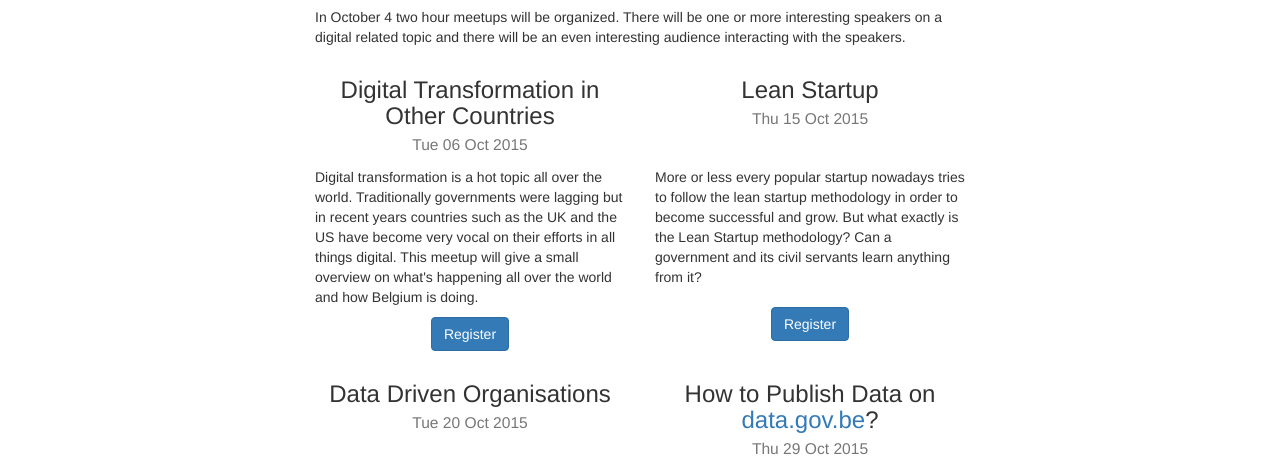
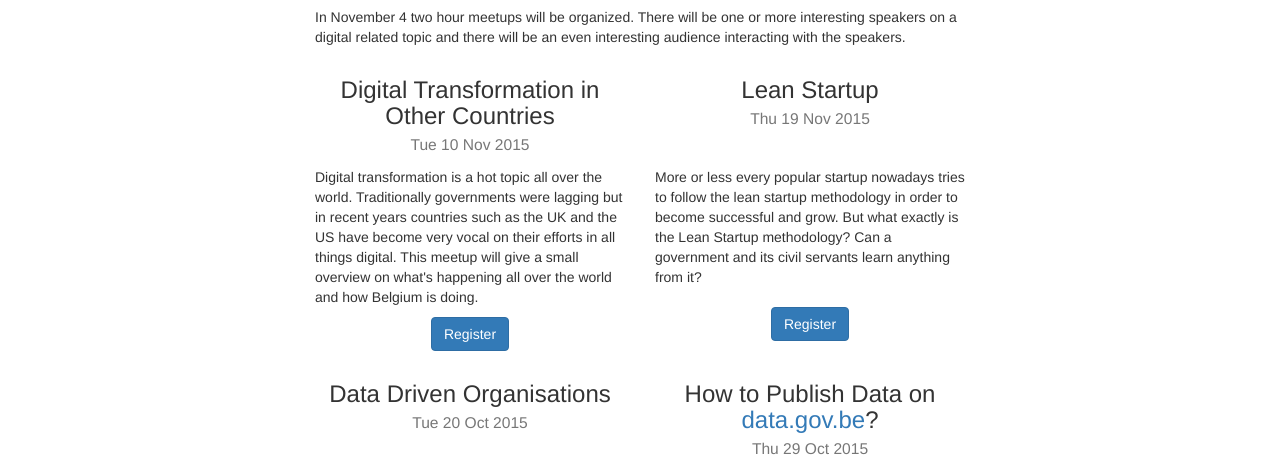
Before and after one commit to BeDigitalG/bedigitalg.github.io, a plain HTML site: page index.html in a window 1280 px wide. Shown: the part 266-734 px from the top of the page. Drawn offline with nearby package versions, Linux system fonts and the light colour scheme.

Commit message:
Update dates

```diff
--- a/index.html
+++ b/index.html
@@ -30,13 +30,13 @@
         <h2 class="bg-info">Bootcamp <small><i>beta</i></small></h2>
 		<div class="container">
 			<p>
-				In October 4 two hour meetups will be organized. There will be one or more interesting speakers on a digital related topic and there will be an even interesting audience interacting with the speakers.
+				In November 4 two hour meetups will be organized. There will be one or more interesting speakers on a digital related topic and there will be an even interesting audience interacting with the speakers.
 			</p>
 			<div class="row">
 				<div class="col-sm-6 bootcamp">
                     <h3 class="bootcamp__title">
                         Digital Transformation in Other Countries<br />
-                        <small>Tue 06 Oct 2015</small>
+                        <small>Tue 10 Nov 2015</small>
                     </h3>
                     <div class="bootcamp__content">
                         <p>
@@ -50,7 +50,7 @@
 				<div class="col-sm-6 bootcamp">
                     <h3 class="bootcamp__title">
                         Lean Startup<br />
-                        <small>Thu 15 Oct 2015</small>
+                        <small>Thu 19 Nov 2015</small>
                     </h3>
                     <div class="bootcamp__content">
                         <p>
```
